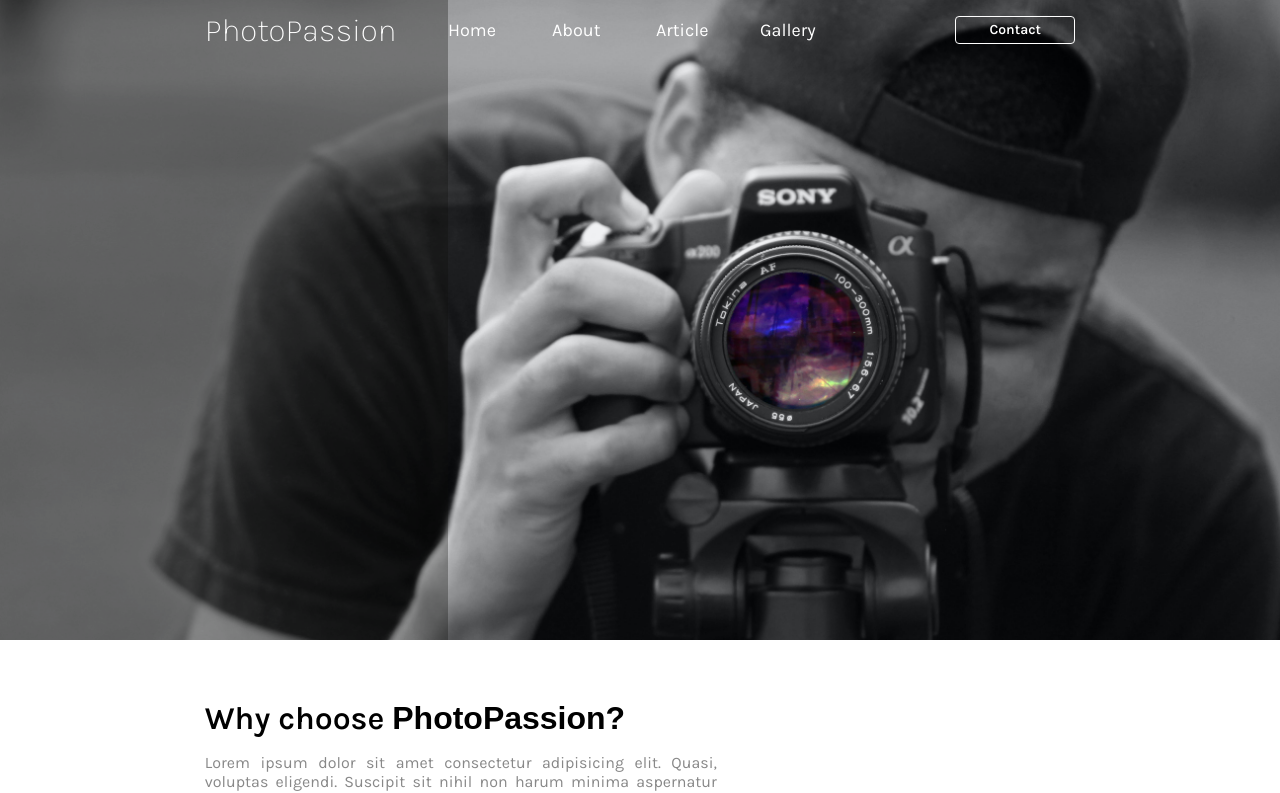
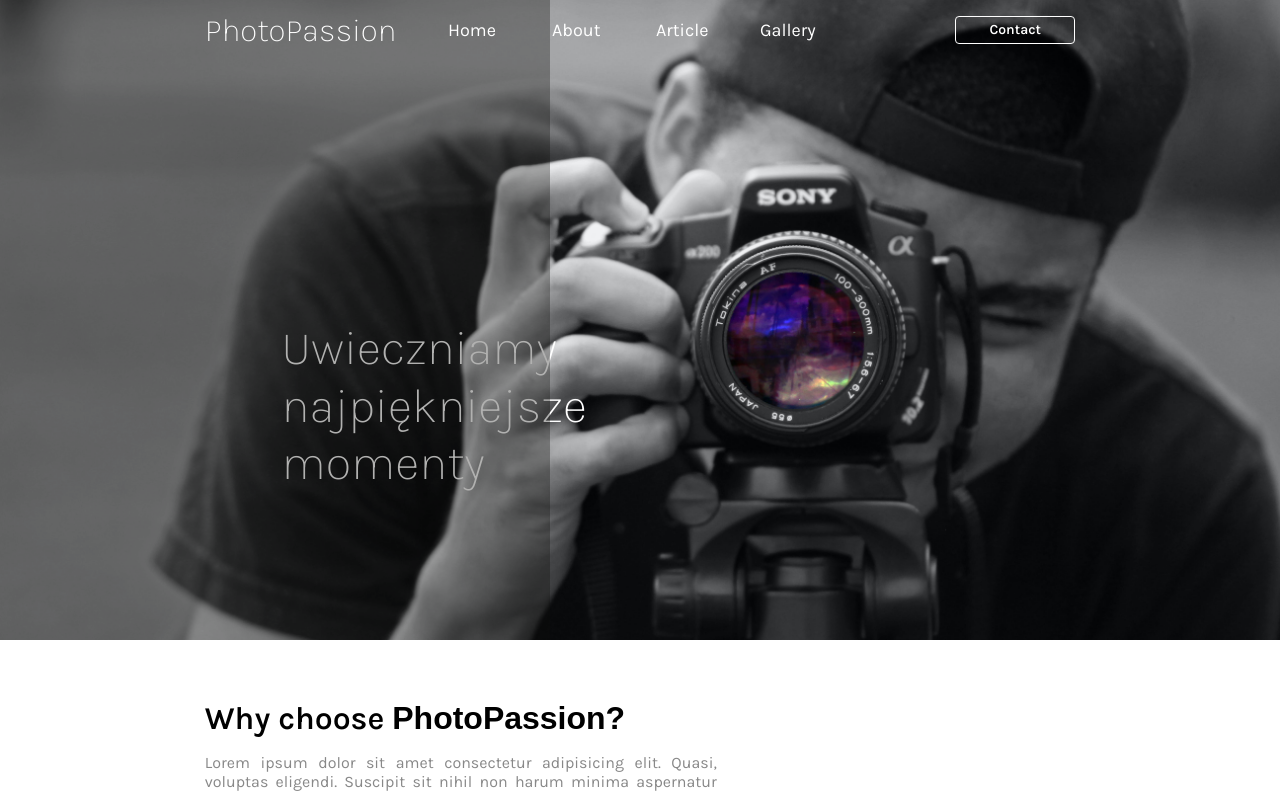
Before and after one commit to coolboydev8/landingPage-photographers, a React (Vite) app: page / in a window 1280 px wide. Shown: the top 793 px of the page. Built offline with nearby package versions, Linux system fonts and the light colour scheme.

Commit message:
add herotext with styles

```diff
--- a/src/components/hero/Hero.jsx
+++ b/src/components/hero/Hero.jsx
@@ -1,4 +1,4 @@
-import { HeroContainer, Img } from "./HeroStyle";
+import { HeroContainer, Img, HeroText } from "./HeroStyle";
 import heroImage from "./../../img/background-image.jpg"
 
 const Hero = () => {
@@ -6,6 +6,7 @@ const Hero = () => {
         <div id="home">
             <HeroContainer>
                 <Img src={heroImage} alt="hero image" />
+                <HeroText>Uwieczniamy najpiękniejsze momenty</HeroText>
             </HeroContainer>
         </div>
      );
--- a/src/components/hero/HeroStyle.jsx
+++ b/src/components/hero/HeroStyle.jsx
@@ -11,10 +11,23 @@ export const HeroContainer = styled.div `
         top: 0;
         left: 0;
         right: 0;
-        width: 35vw;
+        width: 43vw;
         bottom: 0;
         z-index: 0;
     }
+`;
+
+export const HeroText = styled.p `
+    position: absolute;
+    top: 40vh;
+    left: 22vw;
+    z-index: 0;
+    font-size: 48px;
+    font-weight: 200;
+    line-height: 120%;
+    word-wrap: normal;
+    width: 160px;
+    color: #FFFFFF;
 `;
 
 export const Img = styled.img `
```
